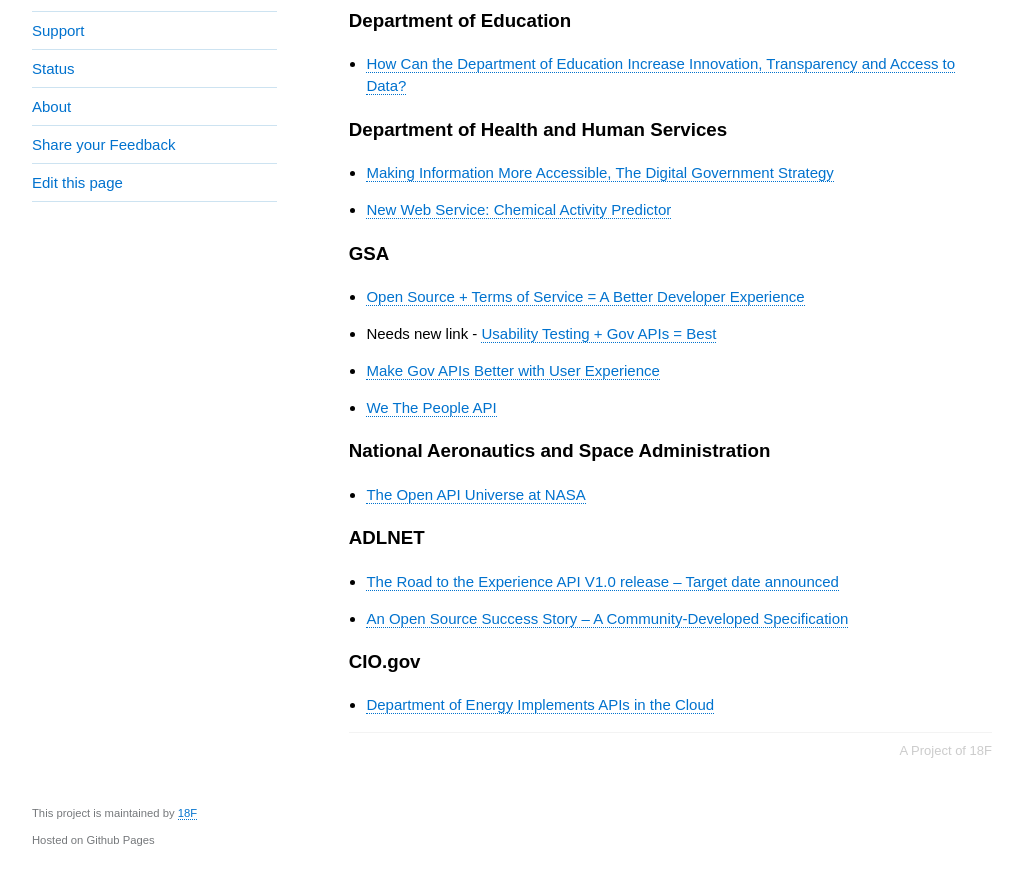
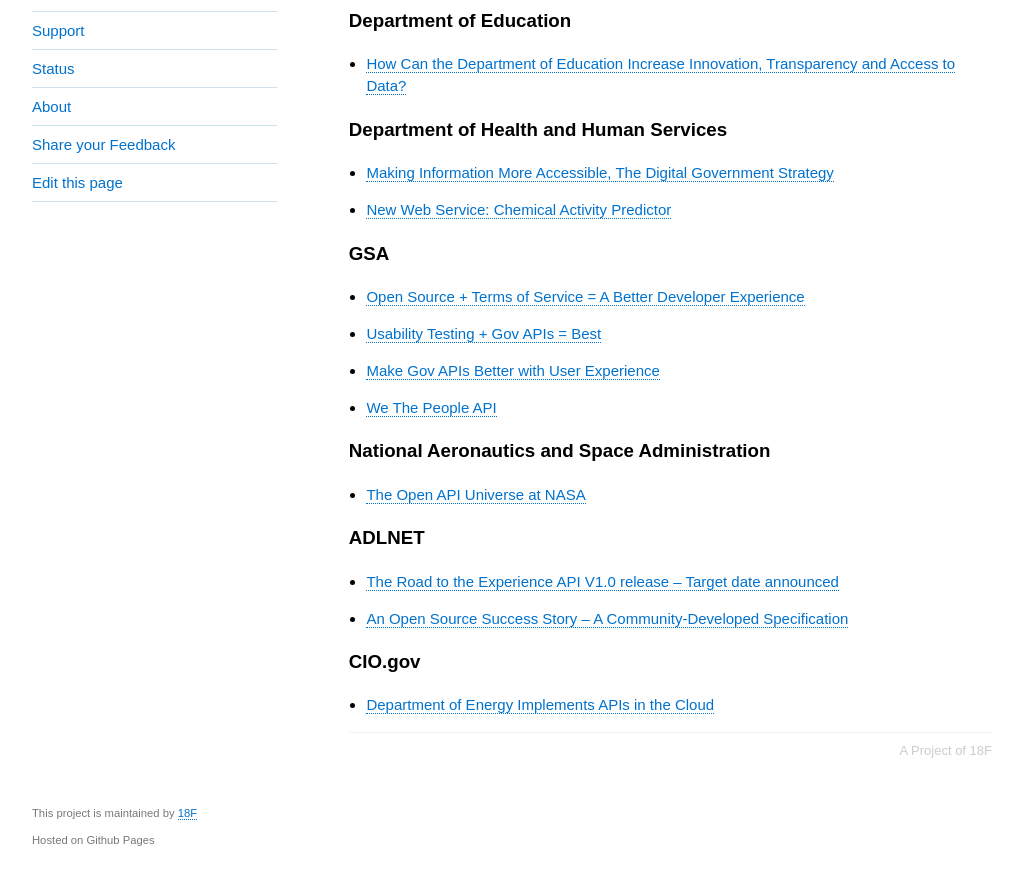
Before and after one commit to 18F/API-All-the-X, a Jekyll site: the page built from pages/government_api_blogposts.md, in a window 1280 px wide and 1231 px high. Shown: the part 351-1231 px from the top of the window, without its empty margins (128-1151 px from the left). Built offline with Jekyll 4.4.1, drawn with Linux system fonts in a browser that asks for light colours.

Commit message:
updating blogpost link for 4-13 api ux post

```diff
--- a/pages/government_api_blogposts.md
+++ b/pages/government_api_blogposts.md
@@ -20,7 +20,7 @@
 
 ### GSA
 * [Open Source + Terms of Service = A Better Developer Experience](http://18fblog.tumblr.com/post/82388500373/open-source-terms-of-service-a-better-developer)
-* Needs new link - [Usability Testing + Gov APIs = Best](https://web.archive.org/web/20130820232954/http://blog.howto.gov/2013/04/29/gov-apis-usability-testing-best/)
+* [Usability Testing + Gov APIs = Best](https://www.digitalgov.gov/2013/04/29/usability-testing-gov-apis-best/)
 * [Make Gov APIs Better with User Experience](http://www.digitalgov.gov/2014/05/09/make-gov-apis-better-with-user-experience/)
 * [We The People API](http://www.digitalgov.gov/2013/05/09/we-the-people-api-2/)
 
```
